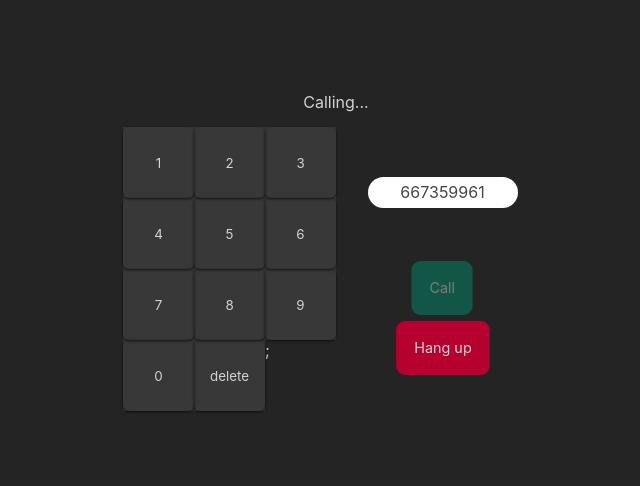
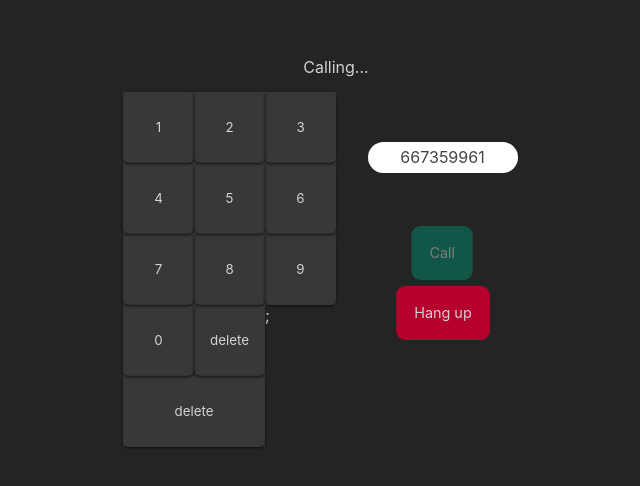
Before and after one commit to MarshallTino/202301-w4-ch3-marcel-martino-alex-navarro, a React (Create React App) app: page / in a window 1280 px wide. Shown: the part 156-642 px from the top of the page, without its empty margins (304-944 px from the left). Built offline with nearby package versions, Linux system fonts and the light colour scheme.

Commit message:
first info component test passed

```diff
--- a/src/components/Keyboard/Keyboard.tsx
+++ b/src/components/Keyboard/Keyboard.tsx
@@ -11,6 +11,9 @@ const Keyboard = (): JSX.Element => {
         </li>
       ))}
       ;
+      <li>
+        <button className="key big">delete</button>
+      </li>
     </ol>
   );
 };
```
Also changed, not shown: 2 other files (tests, documents, lock files or other folders).
